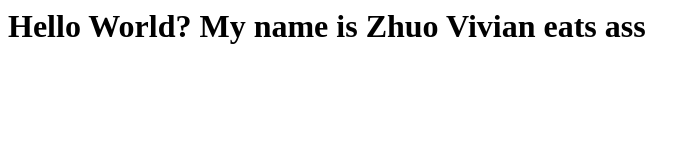
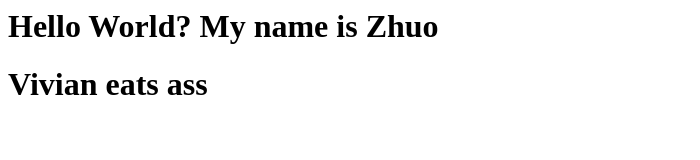
Before and after one commit to Zhuo423/zhuo423.github.io, a plain HTML site: page index.html in a window 1280 px wide. Shown: the whole page, without its empty margins (0-700 px from the left). Drawn offline with Linux system fonts and the light colour scheme.

Commit message:
Update index.html

```diff
--- a/index.html
+++ b/index.html
@@ -1,6 +1,6 @@
 <html>
     <body>
-        <h1>Hello World? My name is Zhuo
-            Vivian eats ass</h1>
+        <h1>Hello World? My name is Zhuo</h1>
+        <h1>   Vivian eats ass</h1>
     </body>
 <html>
```
